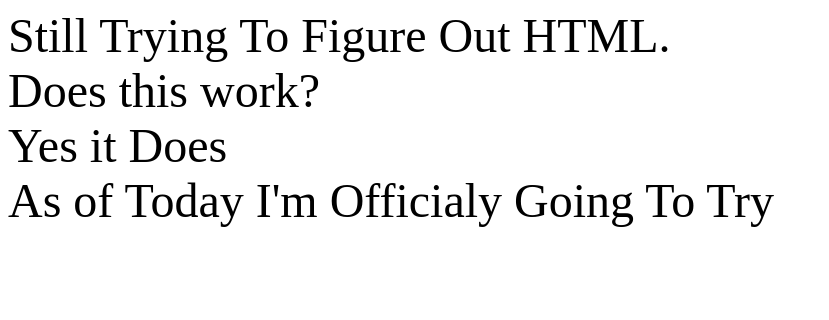
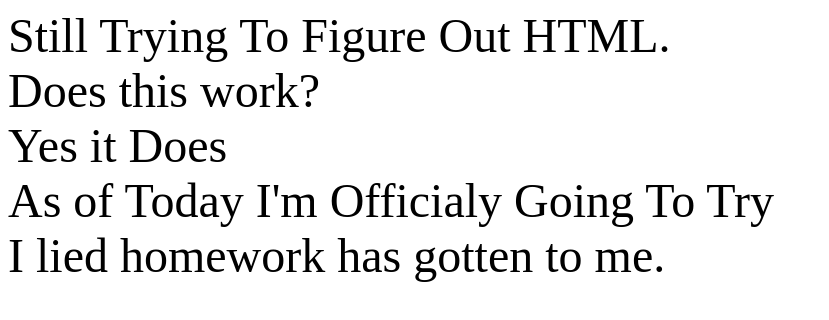
Before and after one commit to NoahLGoldberg/NoahLGoldberg.github.io, a plain HTML site: page index.html in a window 1280 px wide. Shown: the whole page, without its empty margins (0-829 px from the left). Drawn offline with Linux system fonts and the light colour scheme.

Commit message:
Update index.html
Updates

```diff
--- a/index.html
+++ b/index.html
@@ -16,6 +16,8 @@
     Yes it Does
     <br>
     As of Today I'm Officialy Going To Try
+    <br>
+    I lied homework has gotten to me.
 </font>
 </body>
 </html>
```
